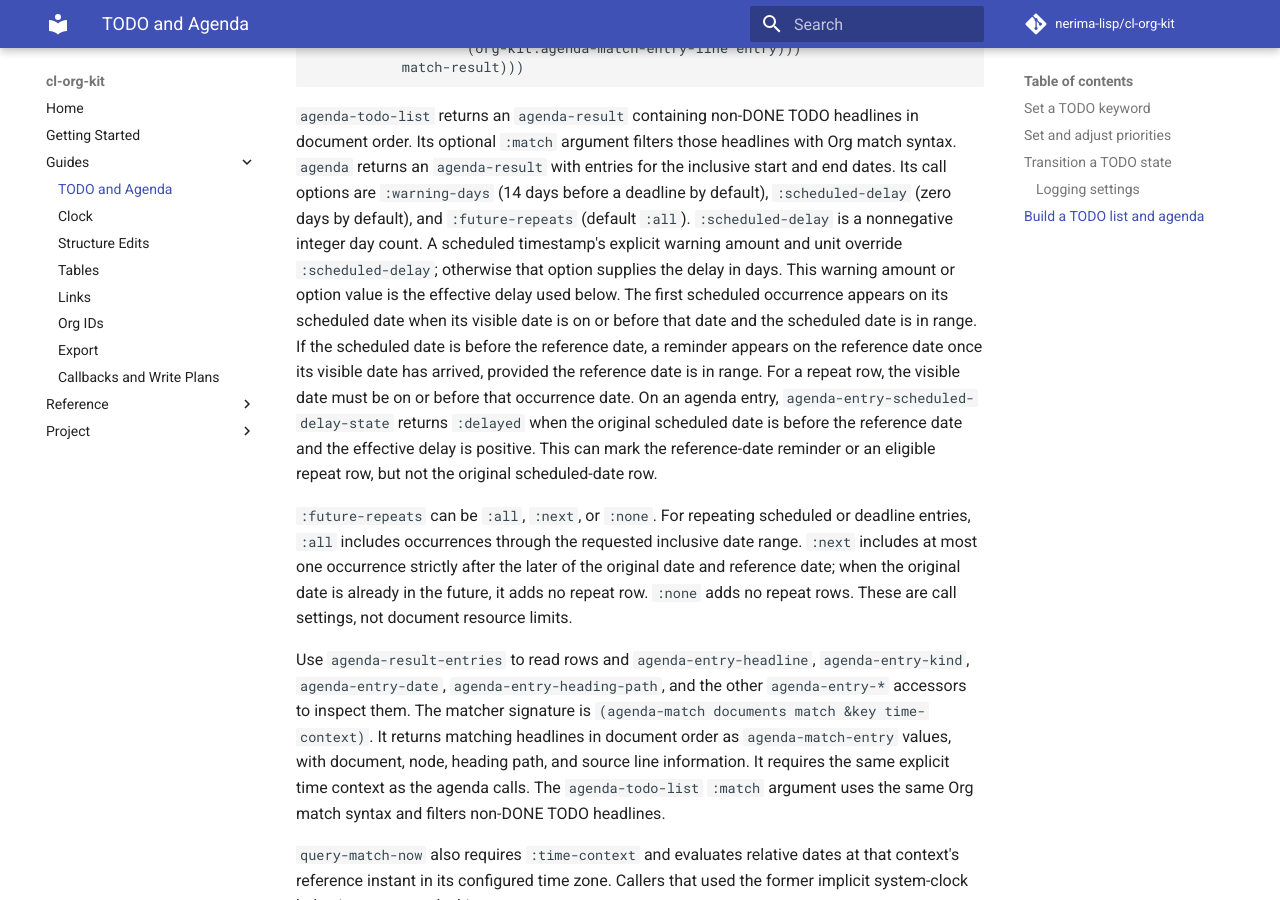
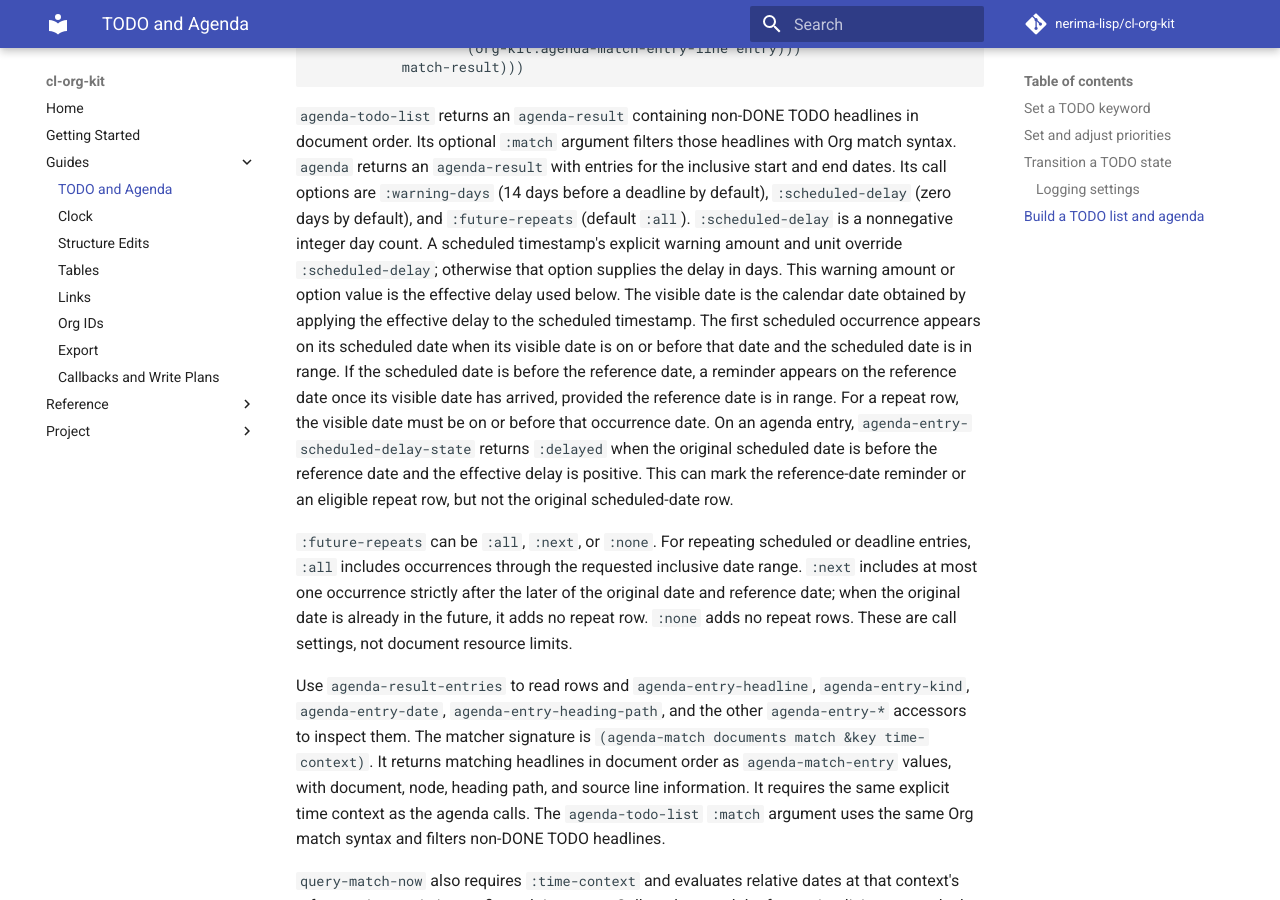
Before and after one commit to nerima-lisp/cl-org-kit, an MkDocs documentation site: the page built from docs/src/guides/todo-agenda.md, in a window 1280 px wide and 900 px high, scrolled down 3583 px. Built offline with MkDocs 1.6.1 and Material for MkDocs 9.7.7, drawn with Linux system fonts in a browser that asks for light colours; comment, search, counter and statistics services are not loaded.

Commit message:
docs(agenda): define scheduled visible date
Define how the effective warning amount and unit determine the visible date for scheduled entries.

```diff
--- a/docs/src/guides/todo-agenda.md
+++ b/docs/src/guides/todo-agenda.md
@@ -184,8 +184,9 @@ entries for the inclusive start and end dates. Its call options are
 `:scheduled-delay` is a nonnegative integer day count. A scheduled timestamp's
 explicit warning amount and unit override `:scheduled-delay`; otherwise that
 option supplies the delay in days. This warning amount or option value is the
-effective delay used below. The first
-scheduled occurrence appears on its scheduled date when its visible date is on
+effective delay used below. The visible date is the calendar date obtained by
+applying the effective delay to the scheduled timestamp. The first scheduled
+occurrence appears on its scheduled date when its visible date is on
 or before that date and the scheduled date is in range. If the scheduled date is
 before the reference date, a reminder appears on the reference date once its
 visible date has arrived, provided the reference date is in range. For a repeat
```
